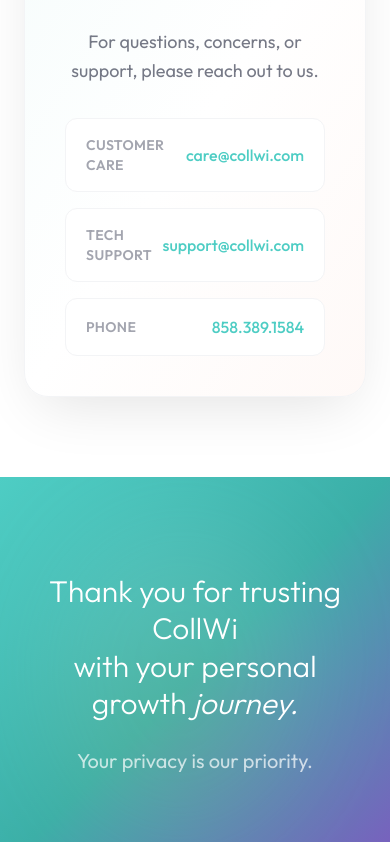
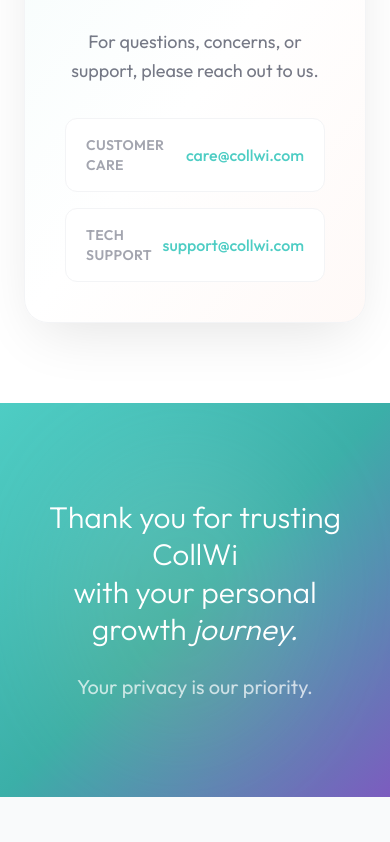
Before and after one commit to gaiaCollwi/collwi-landing, a Next.js app: page /privacy in a window 390 px wide. Shown: the part 7134-7976 px from the top of the page. Built offline with nearby package versions, Linux system fonts and the light colour scheme.

Commit message:
Remove phone number from privacy page contact section

```diff
--- a/app/privacy/page.js
+++ b/app/privacy/page.js
@@ -328,7 +328,6 @@
                 {[
                   { label: 'Customer Care', value: 'care@collwi.com', href: 'mailto:care@collwi.com' },
                   { label: 'Tech Support', value: 'support@collwi.com', href: 'mailto:support@collwi.com' },
-                  { label: 'Phone', value: '858.389.1584', href: 'tel:8583891584' },
                 ].map((contact, i) => (
                   <div
                     key={i}
```
